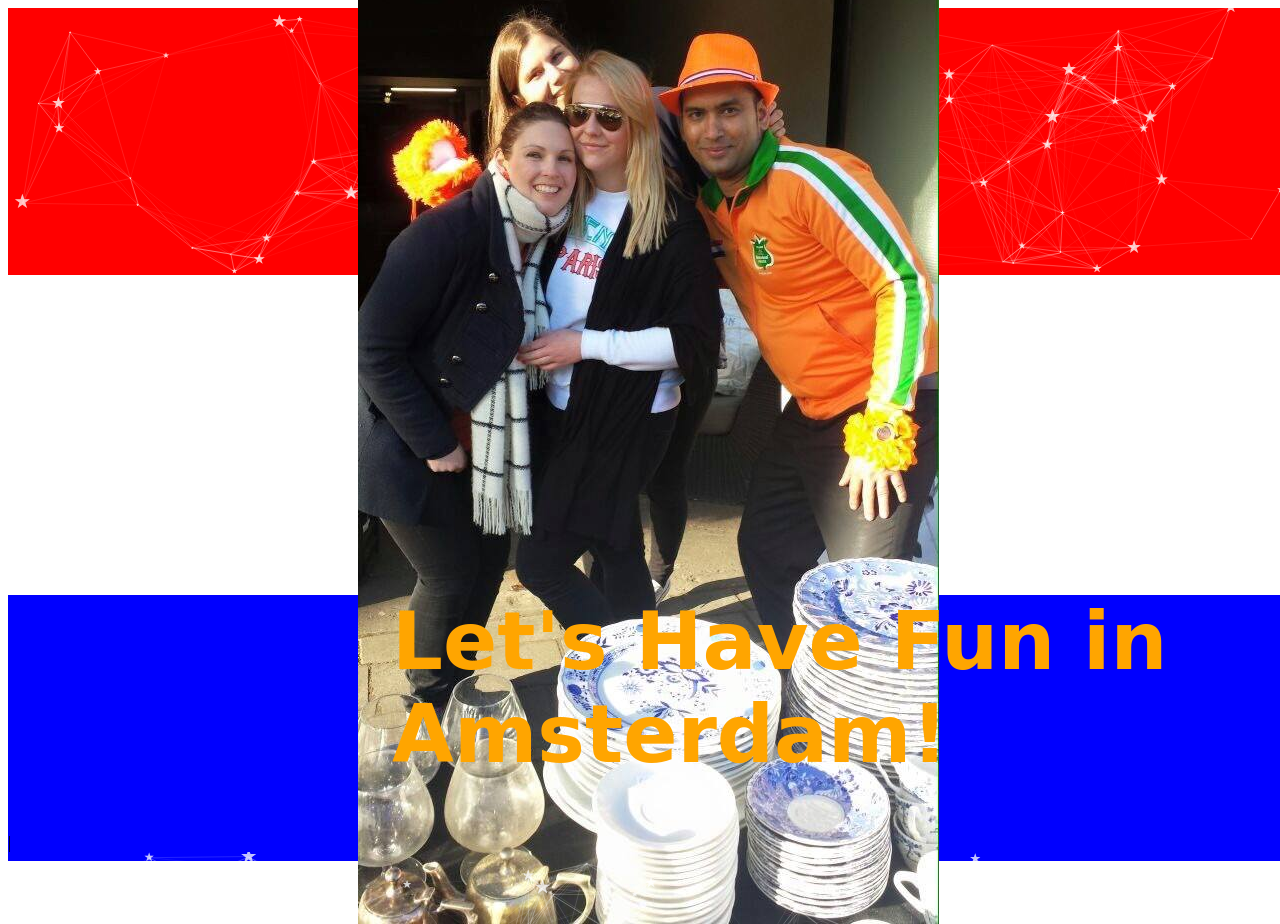
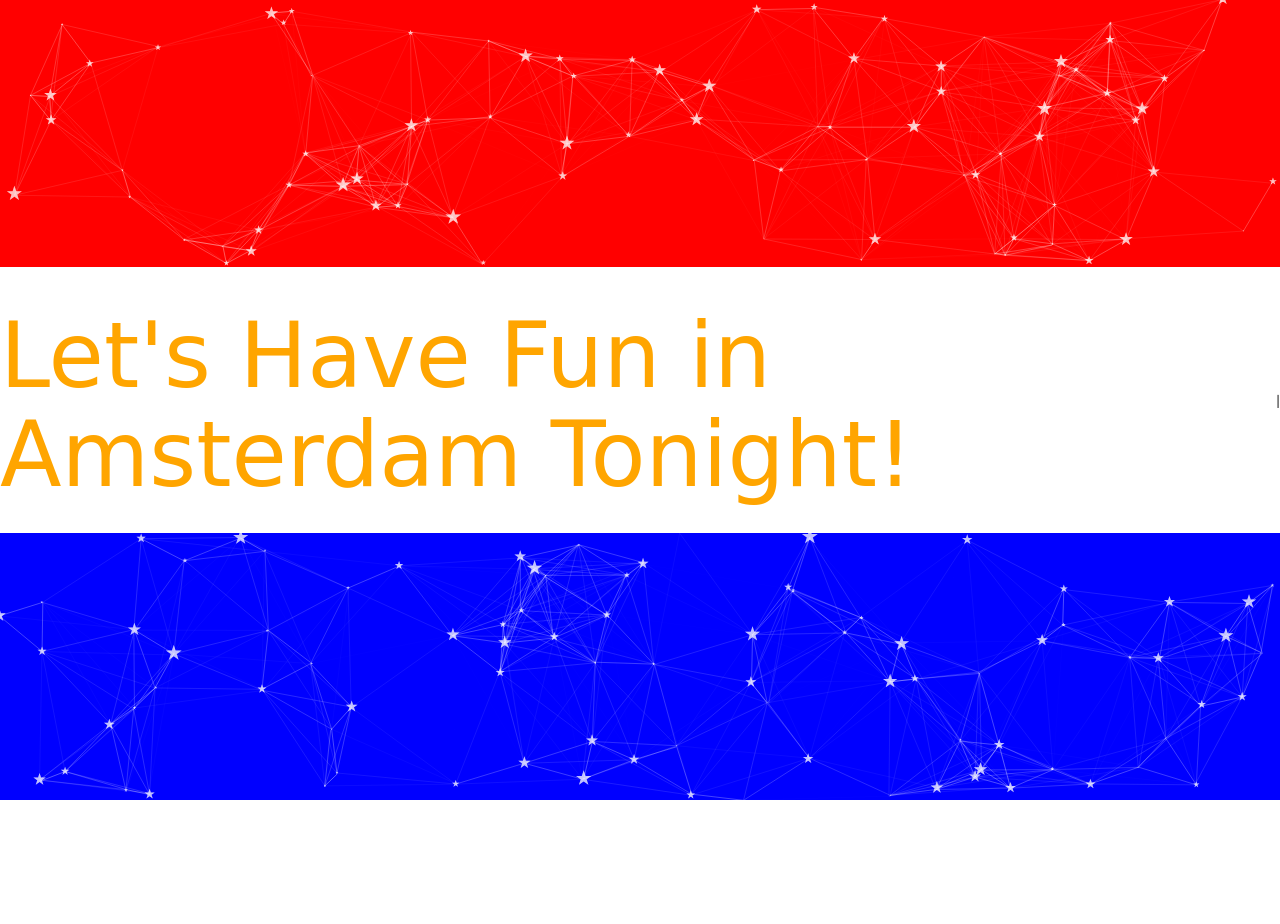
Before and after one commit to anmalik82/Happy_King-s_Day, a plain HTML site: page index.html in a window 1280 px wide. After the commit the page ends 805 px from the top, so only its background shows below. Drawn offline with nearby package versions, Linux system fonts and the light colour scheme; animation ran at ten frames a second; a web font is replaced by a local one.

Commit message:
added new text

```diff
--- a/css/style.css
+++ b/css/style.css
@@ -33,7 +33,6 @@ ul li {
 
 h1 {
     color: orange;
-    font-size: 80px;
+    font-size: 90px;
     font-family: 'Sedgwick Ave Display', cursive;
-    margin-left: 30%;
 }
--- a/index.html
+++ b/index.html
@@ -4,6 +4,7 @@
     <meta charset="UTF-8">
     <meta name="viewport" content="width=device-width, initial-scale=1.0">
     <meta http-equiv="X-UA-Compatible" content="ie=edge">
+    <link rel="stylesheet" href="https://maxcdn.bootstrapcdn.com/bootstrap/3.3.7/css/bootstrap.min.css" type="text/css"/>
     <link href="https://fonts.googleapis.com/css?family=Sedgwick+Ave+Display" rel="stylesheet">
     <link rel="stylesheet" href="css/style.css" type="text/css" />
     <title>Document</title>
@@ -12,10 +13,12 @@
 <body>
     <ul>
         <li><div id="red"></div></li>
-        <li><div id="white"><img src="images/king4.jpg" alt="picture"></img></div></li>
-        <li><div id="blue"><h1 class="blink">Happy King's Day!</h1></div></li>
+        <li><div id="white"><h1 class="blink">Happy King's Day Everyone!:)</h1></div></li>
+        <li><div id="blue"></div></li>
     </ul>
 
+    <script src="https://ajax.googleapis.com/ajax/libs/jquery/1.12.4/jquery.min.js"></script>
+    <script src="https://maxcdn.bootstrapcdn.com/bootstrap/3.3.7/js/bootstrap.min.js"></script>
     <script type="text/javascript" src="js/particles.js"></script>
     <script type="text/javascript" src="js/app.js"></script>
     <script type="text/javascript" src="js/blue.js"></script>
--- a/js/main.js
+++ b/js/main.js
@@ -1,4 +1,4 @@
 var typed = new Typed('.blink', {
-  strings: ["Hello World!", " Let's Have Fun in Amsterdam!"],
+  strings: ["Hello World!", " Let's Have Fun in Amsterdam Tonight!"],
   typeSpeed: 90
 });
```
